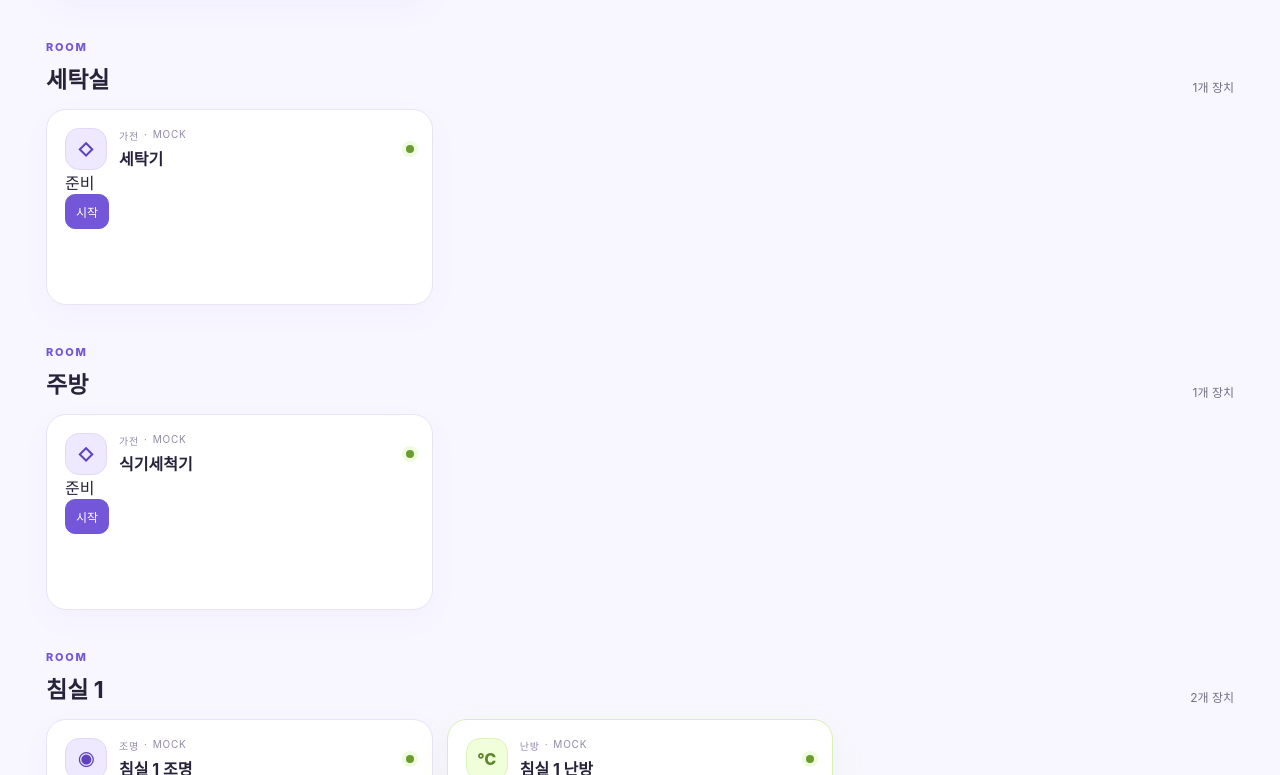
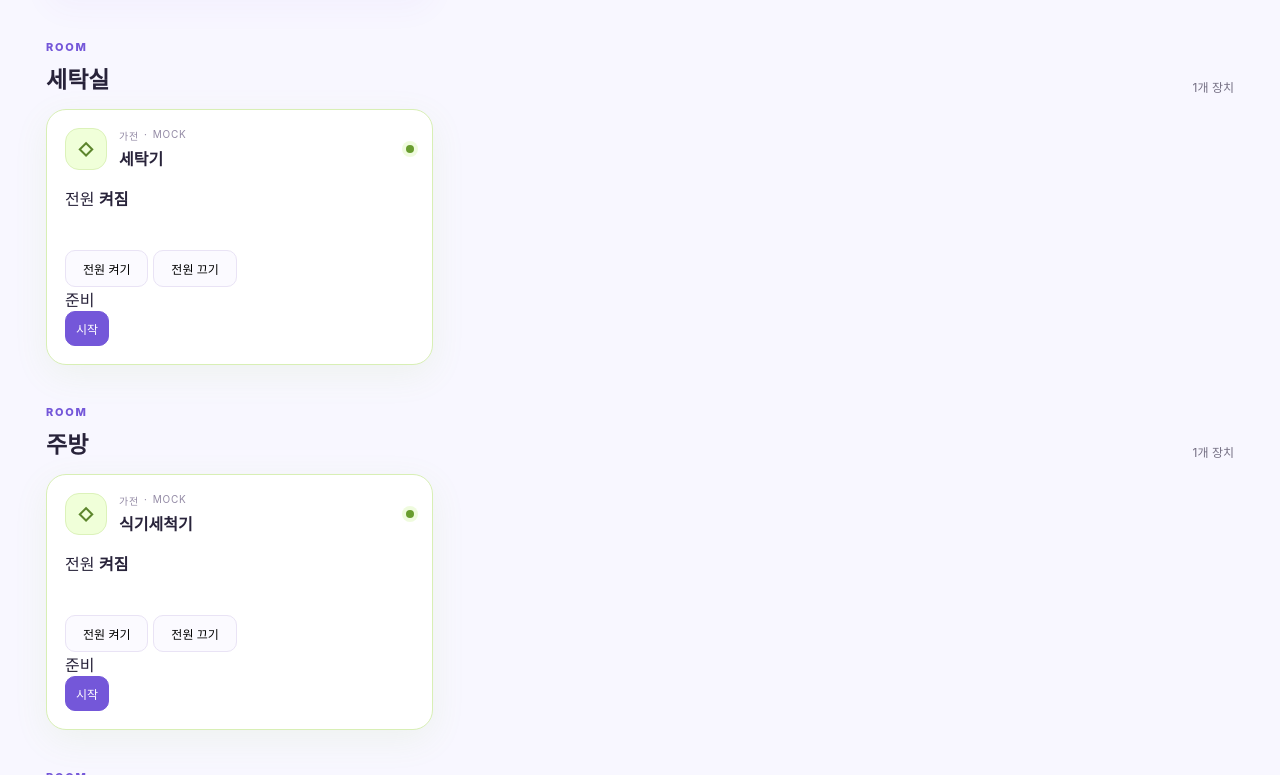
Before and after one commit to dudtlr2106-ux/sandwich-bread-home, a Next.js app: page / in a window 1280 px wide. Shown: the part 1545-2320 px from the top of the page. Built offline with nearby package versions, Linux system fonts and the light colour scheme.

Commit message:
Restore appliance power controls and distinguish accepted commands from observed state

```diff
--- a/adapters/mock-adapter.ts
+++ b/adapters/mock-adapter.ts
@@ -172,8 +172,8 @@ const mockDevices: HomeDevice[] = [
     roomName: "세탁실",
     kind: "appliance",
     source: "mock",
-    capabilities: { raw: ["samsungce.washerOperatingState"] },
-    state: { online: true, remoteControlEnabled: true, operatingState: "ready" },
+    capabilities: { switch: true, raw: ["switch", "samsungce.washerOperatingState"] },
+    state: { online: true, switch: "on", remoteControlEnabled: true, operatingState: "ready" },
     controllable: true,
   },
   {
@@ -183,8 +183,8 @@ const mockDevices: HomeDevice[] = [
     roomName: "주방",
     kind: "appliance",
     source: "mock",
-    capabilities: { raw: ["samsungce.dishwasherOperation"] },
-    state: { online: true, remoteControlEnabled: true, operatingState: "ready" },
+    capabilities: { switch: true, raw: ["switch", "samsungce.dishwasherOperation"] },
+    state: { online: true, switch: "on", remoteControlEnabled: true, operatingState: "ready" },
     controllable: true,
   },
   {
--- a/adapters/smartthings-adapter.ts
+++ b/adapters/smartthings-adapter.ts
@@ -1,4 +1,7 @@
 import "server-only";
+import { setTimeout as delay } from "node:timers/promises";
+import { commandMatchesState } from "@/lib/command-result";
+import { writeLog } from "@/lib/logger";
 import type { IoTAdapter } from "@/adapters/iot-adapter";
 import type { CommandResult, DeviceCommand } from "@/lib/types";
 import {
@@ -64,6 +67,29 @@ export class SmartThingsAdapter implements IoTAdapter {
       }
     }
     await executeSmartThingsCommands(deviceId, commands);
-    return { ok: true, deviceId, command, message: "SmartThings command accepted" };
+    // Acceptance is not execution. Observe status without resending a physical command.
+    let latest = device;
+    for (let attempt = 0; attempt < 3; attempt++) {
+      await delay(1000);
+      try {
+        const status = await getSmartThingsDeviceStatus(deviceId);
+        // The same main-component capabilities are retained during this confirmation window.
+        latest = normalizeSmartThingsDevice({
+          deviceId, name: device.name, label: device.label, roomId: device.roomId,
+          components: [{ id: "main", capabilities: device.capabilities.raw.map(id => ({ id, version: 1 })) }],
+        }, new Map(device.roomId ? [[device.roomId, device.roomName]] : []), status);
+        latest = { ...device, state: { ...latest.state, online: device.state.online } };
+        if (commandMatchesState(command, latest.state)) {
+          return { ok: true, deviceId, command, outcome: "confirmed", device: latest, message: "장치 상태에서 반영을 확인했습니다." };
+        }
+      } catch {
+        break;
+      }
+    }
+    const message = command.action === "appliance.start"
+      ? "시작 요청은 접수됐지만 작동 상태가 확인되지 않았습니다. 휴대폰 SmartThings 앱의 작동 상태와 원격제어 설정을 확인해주세요."
+      : "요청은 접수됐지만 상태 반영이 확인되지 않았습니다. 잠시 후 상태를 새로고침해주세요.";
+    await writeLog("warn", "device.command.unconfirmed", message, { deviceId, command, state: latest.state });
+    return { ok: true, deviceId, command, outcome: "unconfirmed", device: latest, message };
   }
 }
--- a/components/DeviceCard.tsx
+++ b/components/DeviceCard.tsx
@@ -6,6 +6,7 @@ import type { DeviceCommand, HomeDevice, VentilationLevel } from "@/lib/types";
 type Props = {
   device: HomeDevice;
   busy: boolean;
+  message?: string;
   onCommand: (command: DeviceCommand) => Promise<void> | void;
 };
 
@@ -32,7 +33,7 @@ function operationLabel(value?: string) {
   return ({ ready: "준비", idle: "대기", running: "작동 중", run: "작동 중", paused: "일시정지", finished: "완료" } as Record<string, string>)[value] ?? value;
 }
 
-export default function DeviceCard({ device, busy, onCommand }: Props) {
+export default function DeviceCard({ device, busy, message, onCommand }: Props) {
   const [setpoint, setSetpoint] = useState(device.state.heatingSetpoint ?? 24);
   const isOn = device.state.switch === "on";
   const hasApplianceStart = device.kind === "appliance" && (
@@ -94,6 +95,16 @@ export default function DeviceCard({ device, busy, onCommand }: Props) {
       )}
 
       {hasApplianceStart && (
+        <div className="appliance-power">
+          <p>전원 <strong>{device.state.switch === "on" ? "켜짐" : device.state.switch === "off" ? "꺼짐" : "확인 중"}</strong></p>
+          {device.capabilities.switch && <div className="segmented-control" aria-label={`${device.label} 전원`}>
+            <button disabled={busy || !device.controllable || device.state.online === false} onClick={() => onCommand({ action: "switch.set", value: "on" })}>전원 켜기</button>
+            <button disabled={busy || !device.controllable || device.state.online === false} onClick={() => onCommand({ action: "switch.set", value: "off" })}>전원 끄기</button>
+          </div>}
+        </div>
+      )}
+
+      {hasApplianceStart && (
         <div className="appliance-control">
           <div className="appliance-status">
             <span>{operationLabel(device.state.operatingState)}</span>
@@ -127,6 +138,7 @@ export default function DeviceCard({ device, busy, onCommand }: Props) {
         <div className="disabled-note">{device.disabledReason ?? "현재 제어할 수 없는 장치입니다."}</div>
       )}
 
+      {message && <p className="device-detail" role="status">{message}</p>}
       {device.state.detail && <p className="device-detail">{device.state.detail}</p>}
     </article>
   );
--- a/components/HomeDashboard.tsx
+++ b/components/HomeDashboard.tsx
@@ -2,7 +2,7 @@
 
 import { useCallback, useEffect, useMemo, useState } from "react";
 import DeviceCard from "@/components/DeviceCard";
-import type { DeviceCommand, HomeDevice, IoTMode } from "@/lib/types";
+import type { CommandResult, DeviceCommand, HomeDevice, IoTMode } from "@/lib/types";
 
 type CategoryKey = "all" | "light" | "thermostat" | "appliance" | "other";
 
@@ -26,6 +26,7 @@ export default function HomeDashboard() {
   const [mode, setMode] = useState<IoTMode>("mock");
   const [loading, setLoading] = useState(true);
   const [error, setError] = useState<string>();
+  const [commandMessages, setCommandMessages] = useState<Record<string, string>>({});
   const [busyId, setBusyId] = useState<string>();
   const [bulkBusy, setBulkBusy] = useState(false);
   const [category, setCategory] = useState<CategoryKey>("all");
@@ -73,17 +74,21 @@ export default function HomeDashboard() {
       body: JSON.stringify(payload),
     });
     const data = await response.json();
-    if (!response.ok) throw new Error(data.error ?? `${device.label} 명령 전송에 실패했습니다.`);
+    if (!response.ok || data.ok === false) throw new Error(data.error ?? `${device.label} 명령 전송에 실패했습니다.`);
+    return data as CommandResult;
   }
 
   async function command(device: HomeDevice, payload: DeviceCommand) {
     setBusyId(device.id);
     setError(undefined);
     try {
-      await sendCommand(device, payload);
-      await load();
+      setCommandMessages((previous) => ({ ...previous, [device.id]: "명령 전송 및 상태 확인 중…" }));
+      const result = await sendCommand(device, payload);
+      if (result.device) setDevices((previous) => previous.map((item) => item.id === device.id ? result.device! : item));
+      else await load();
+      setCommandMessages((previous) => ({ ...previous, [device.id]: result.message }));
     } catch (cause) {
-      setError(cause instanceof Error ? cause.message : "명령 전송에 실패했습니다.");
+      setCommandMessages((previous) => ({ ...previous, [device.id]: cause instanceof Error ? cause.message : "명령 전송에 실패했습니다." }));
     } finally {
       setBusyId(undefined);
     }
@@ -207,7 +212,8 @@ export default function HomeDashboard() {
                   <DeviceCard
                     key={device.id}
                     device={device}
-                    busy={bulkBusy || busyId === device.id || loading}
+                    busy={bulkBusy || Boolean(busyId) || loading}
+                    message={commandMessages[device.id]}
                     onCommand={(payload) => command(device, payload)}
                   />
                 ))}
--- /dev/null
+++ b/lib/command-result.ts
@@ -0,0 +1,10 @@
+import type { DeviceCommand, HomeDeviceState } from "./types";
+
+export function commandMatchesState(command: DeviceCommand, state: HomeDeviceState): boolean {
+  switch (command.action) {
+    case "switch.set": return state.switch === command.value;
+    case "appliance.start": return state.operatingState === "run" || state.operatingState === "running";
+    case "heating.setSetpoint": return state.heatingSetpoint === command.value;
+    case "ventilation.setLevel": return state.ventilationLevel === command.value;
+  }
+}
--- a/lib/types.ts
+++ b/lib/types.ts
@@ -54,6 +54,8 @@ export type DeviceCommand =
 
 export type CommandResult = {
   ok: boolean;
+  outcome?: "confirmed" | "unconfirmed";
+  device?: HomeDevice;
   deviceId: string;
   command: DeviceCommand;
   message: string;
--- a/smartthings/client.ts
+++ b/smartthings/client.ts
@@ -53,10 +53,15 @@ export async function listSmartThingsRooms(locationId: string) {
 }
 
 export async function executeSmartThingsCommands(deviceId: string, commands: SmartThingsCommand[]) {
-  return request<unknown>(`/devices/${encodeURIComponent(deviceId)}/commands`, {
+  const result = await request<{ results?: Array<{ status?: string }> }>(`/devices/${encodeURIComponent(deviceId)}/commands`, {
     method: "POST",
     body: JSON.stringify({ commands }),
   });
+  if (!Array.isArray(result.results) || result.results.length !== commands.length ||
+      result.results.some((item) => item.status !== "ACCEPTED" && item.status !== "COMPLETED")) {
+    throw new SmartThingsApiError("SmartThings가 명령 실행을 승인하지 않았습니다. 장치 상태를 확인해주세요.");
+  }
+  return result;
 }
 
 export async function getSmartThingsCapability(id: string, version: number) {
--- a/smartthings/normalizer.ts
+++ b/smartthings/normalizer.ts
@@ -124,9 +124,8 @@ export function normalizeSmartThingsDevice(
     kind,
     source: "smartthings",
     capabilities: {
-      // Samsung appliances may expose a generic switch that is not the appliance's real Start control.
-      // Keep that hidden and use only device-specific operation capabilities below.
-      switch: !isAppliance && capabilities.includes("switch"),
+      // Power is separate from cycle start; expose it for the supported washer/dishwasher only.
+      switch: (!isAppliance || hasSafeApplianceStart) && capabilities.includes("switch"),
       temperatureMeasurement: capabilities.includes("temperatureMeasurement"),
       thermostatHeatingSetpoint: capabilities.includes("thermostatHeatingSetpoint"),
       fanSpeed: capabilities.includes("fanSpeed"),
```
Also changed, not shown: tests/smartthings.integration.mjs (+12 -3 lines), 2 other files (tests, documents, lock files or other folders).
